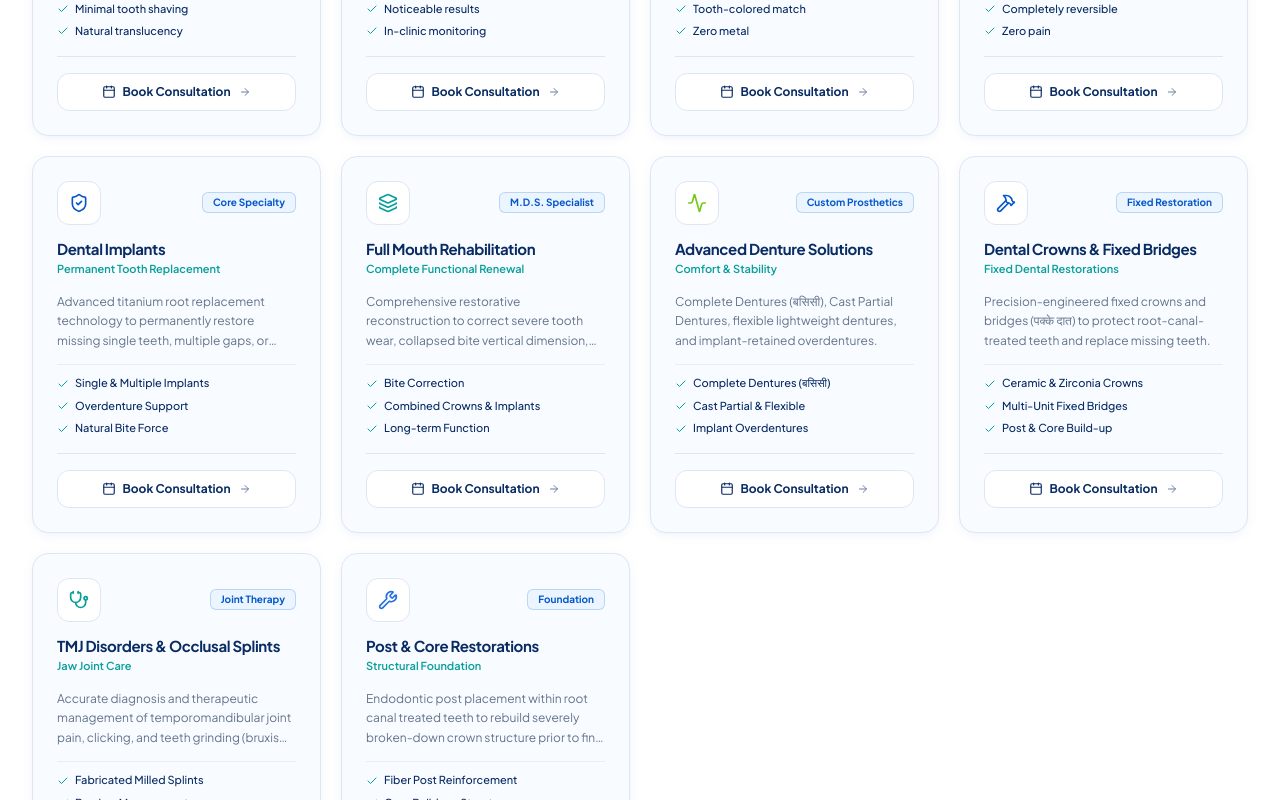
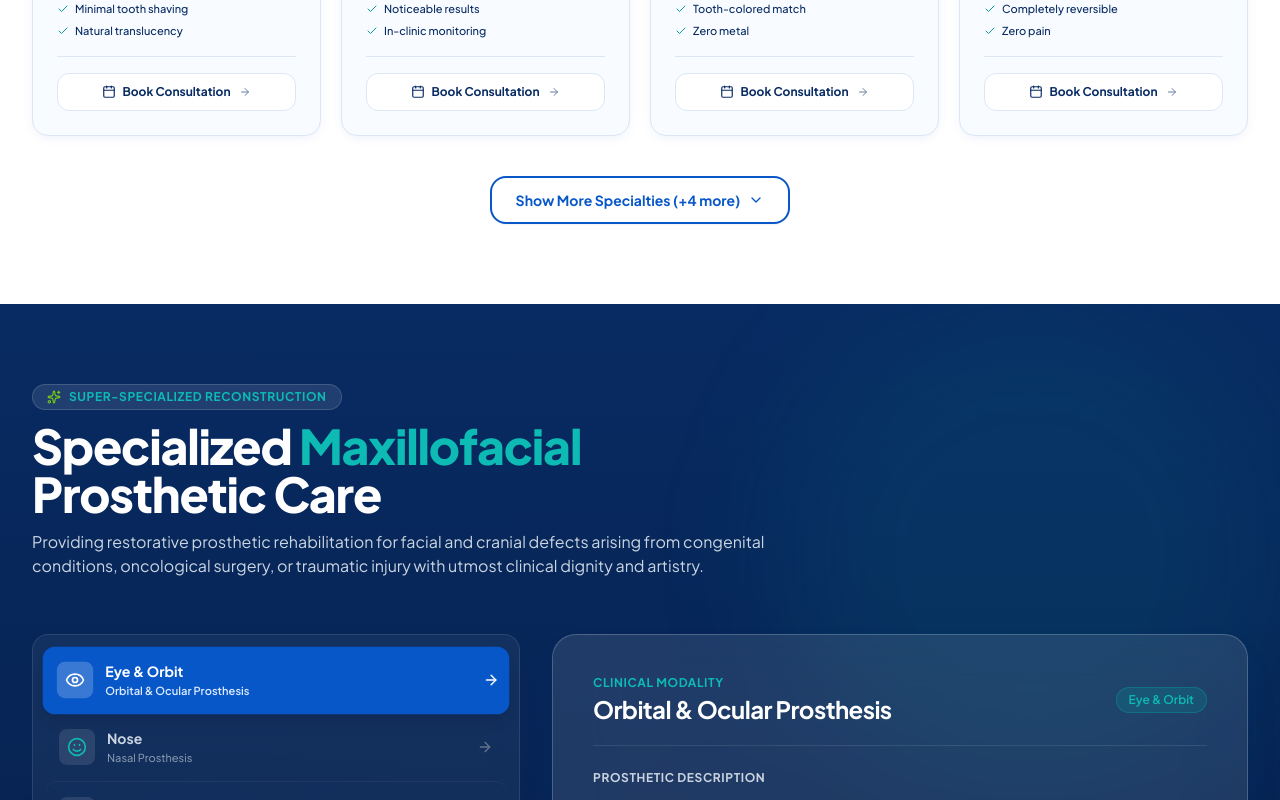
Before and after one commit to Resourcia212/Advait, a React (Vite) app: page / in a window 1280 px wide. Shown: the part 3060-3860 px from the top of the page. Built offline with nearby package versions, Linux system fonts and the light colour scheme.

Commit message:
Remove TMJ and Post & Core from specialties and add Show More expand/collapse toggle

```diff
--- a/src/components/specializations/SmileDesignFeature.tsx
+++ b/src/components/specializations/SmileDesignFeature.tsx
@@ -7,11 +7,11 @@ import {
   Layers,
   Activity,
   Hammer,
-  Stethoscope,
-  Wrench,
   Check,
   Calendar,
-  ArrowRight
+  ArrowRight,
+  ChevronDown,
+  ChevronUp
 } from 'lucide-react';
 import { Language, SpecializationCardData } from '../../types';
 
@@ -28,6 +28,7 @@ export const SmileDesignFeature: React.FC<SmileDesignFeatureProps> = ({
   onOpenAppointmentModal,
 }) => {
   const [activeTab, setActiveTab] = useState<TabType>('all');
+  const [isExpanded, setIsExpanded] = useState<boolean>(false);
 
   const allSpecialties = [
     // --- Smile Designing & Cosmetic Dentistry ---
@@ -160,44 +161,14 @@ export const SmileDesignFeature: React.FC<SmileDesignFeatureProps> = ({
       icon: <Hammer className="w-5 h-5 text-advait-blue" />,
       featuresEn: ["Ceramic & Zirconia Crowns", "Multi-Unit Fixed Bridges", "Post & Core Build-up"],
       featuresMr: ["सिरॅमिक व झिरकोनिया", "मजबूत फिक्स ब्रीज", "पोस्ट आणि कोअर"]
-    },
-    {
-      id: "tmj-splints",
-      category: "prosthodontics" as const,
-      categoryLabelEn: "Specialized Care",
-      categoryLabelMr: "विशेष सांधे उपचार",
-      titleEn: "TMJ Disorders & Occlusal Splints",
-      titleMr: "TMJ दोष : निदान व उपचार",
-      subtitleEn: "Jaw Joint Care",
-      subtitleMr: "जबड्याच्या सांध्याचे दुखणे",
-      badge: "Joint Therapy",
-      descEn: "Accurate diagnosis and therapeutic management of temporomandibular joint pain, clicking, and teeth grinding (bruxism) using milled splints.",
-      descMr: "जबड्याच्या सांध्याचे दुखणे, आवाज येणे, दात खाणे या विकारांवर अचूक निदान व फॅब्रिकेटेड मिल्ड स्प्लिंट्सद्वारे उपचार.",
-      icon: <Stethoscope className="w-5 h-5 text-advait-teal" />,
-      featuresEn: ["Fabricated Milled Splints", "Bruxism Management", "Jaw Pain Relief"],
-      featuresMr: ["मिल्ड स्प्लिंट्स", "दात खाणे नियंत्रण", "सांधेदुखी सुधारणा"]
-    },
-    {
-      id: "post-and-core",
-      category: "prosthodontics" as const,
-      categoryLabelEn: "Restorative",
-      categoryLabelMr: "दातांचा पाया",
-      titleEn: "Post & Core Restorations",
-      titleMr: "पोस्ट आणि कोअर (Post & Core)",
-      subtitleEn: "Structural Foundation",
-      subtitleMr: "पायाभूत मजबुती",
-      badge: "Foundation",
-      descEn: "Endodontic post placement within root canal treated teeth to rebuild severely broken-down crown structure prior to final crown placement.",
-      descMr: "खूप जास्त खराब झालेल्या किंवा तुटलेल्या दातांना मुळापासून मजबुती देऊन क्राउन बसवण्यासाठी आधार तयार करणे.",
-      icon: <Wrench className="w-5 h-5 text-advait-blue-light" />,
-      featuresEn: ["Fiber Post Reinforcement", "Core Build-up Structure", "Crown Retention"],
-      featuresMr: ["फायबर पोस्ट मजबुती", "कोअर स्ट्रक्चर पुनर्रचना", "दीर्घकाळ क्राउन आधार"]
     }
   ];
 
   const filteredSpecialties = activeTab === 'all'
     ? allSpecialties
     : allSpecialties.filter((item) => item.category === activeTab);
+
+  const displayedSpecialties = isExpanded ? filteredSpecialties : filteredSpecialties.slice(0, 4);
 
   return (
     <section id="specializations" className="py-16 sm:py-20 bg-white relative">
@@ -230,7 +201,9 @@ export const SmileDesignFeature: React.FC<SmileDesignFeatureProps> = ({
           {/* Interactive Filter Pills */}
           <div className="flex flex-wrap items-center justify-center gap-2 pt-4">
             <button
-              onClick={() => setActiveTab('all')}
+              onClick={() => {
+                setActiveTab('all');
+              }}
               className={`px-4 py-2 rounded-xl text-xs font-bold transition-all duration-200 shadow-2xs ${
                 activeTab === 'all'
                   ? 'bg-advait-navy text-white shadow-xs scale-105'
@@ -241,7 +214,9 @@ export const SmileDesignFeature: React.FC<SmileDesignFeatureProps> = ({
             </button>
 
             <button
-              onClick={() => setActiveTab('cosmetic')}
+              onClick={() => {
+                setActiveTab('cosmetic');
+              }}
               className={`px-4 py-2 rounded-xl text-xs font-bold transition-all duration-200 shadow-2xs flex items-center gap-1.5 ${
                 activeTab === 'cosmetic'
                   ? 'bg-advait-teal text-white shadow-xs scale-105'
@@ -253,7 +228,9 @@ export const SmileDesignFeature: React.FC<SmileDesignFeatureProps> = ({
             </button>
 
             <button
-              onClick={() => setActiveTab('prosthodontics')}
+              onClick={() => {
+                setActiveTab('prosthodontics');
+              }}
               className={`px-4 py-2 rounded-xl text-xs font-bold transition-all duration-200 shadow-2xs flex items-center gap-1.5 ${
                 activeTab === 'prosthodontics'
                   ? 'bg-advait-blue text-white shadow-xs scale-105'
@@ -267,8 +244,8 @@ export const SmileDesignFeature: React.FC<SmileDesignFeatureProps> = ({
         </div>
 
         {/* Cards Grid */}
-        <div className="grid grid-cols-1 md:grid-cols-2 lg:grid-cols-3 xl:grid-cols-4 gap-5">
-          {filteredSpecialties.map((item) => (
+        <div className="grid grid-cols-1 md:grid-cols-2 lg:grid-cols-4 gap-5">
+          {displayedSpecialties.map((item) => (
             <div
               key={item.id}
               className="bg-advait-bg rounded-2xl p-5 sm:p-6 border border-advait-border hover:border-advait-blue/50 shadow-soft hover:shadow-card hover:-translate-y-1.5 transition-all duration-300 flex flex-col justify-between group relative overflow-hidden"
@@ -332,6 +309,32 @@ export const SmileDesignFeature: React.FC<SmileDesignFeatureProps> = ({
             </div>
           ))}
         </div>
+
+        {/* Show More / Show Less Button */}
+        {filteredSpecialties.length > 4 && (
+          <div className="text-center pt-10">
+            <button
+              onClick={() => setIsExpanded(!isExpanded)}
+              className="inline-flex items-center gap-2 px-6 py-3 rounded-2xl bg-white border-2 border-advait-blue text-advait-blue hover:bg-advait-blue hover:text-white font-bold text-xs sm:text-sm shadow-sm hover:shadow-md hover:-translate-y-0.5 active:scale-95 transition-all duration-200 group"
+            >
+              {isExpanded ? (
+                <>
+                  <span>{currentLang === 'en' ? 'Show Less' : 'कमी उपचार दाखवा'}</span>
+                  <ChevronUp className="w-4 h-4 group-hover:-translate-y-0.5 transition-transform" />
+                </>
+              ) : (
+                <>
+                  <span>
+                    {currentLang === 'en'
+                      ? `Show More Specialties (+${filteredSpecialties.length - 4} more)`
+                      : `अधिक विशेष उपचार पहा (+${filteredSpecialties.length - 4} अधिक)`}
+                  </span>
+                  <ChevronDown className="w-4 h-4 group-hover:translate-y-0.5 transition-transform" />
+                </>
+              )}
+            </button>
+          </div>
+        )}
       </div>
     </section>
   );
```
